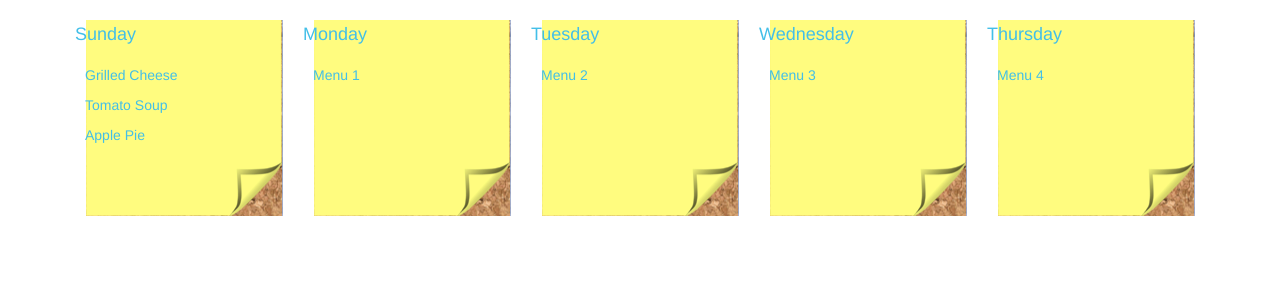
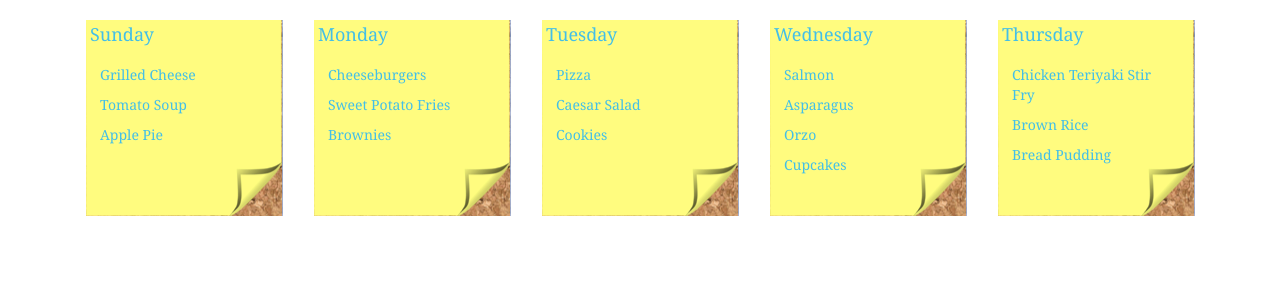
Before and after one commit to jlastrachan/ServeUs, a plain HTML site: page menu.html in a window 1280 px wide. Shown: the part 135-422 px from the top of the page. Drawn offline with Linux system fonts and the light colour scheme; a script that the page names is missing.

Commit message:
updated menus and font

```diff
--- a/mainLayout.css
+++ b/mainLayout.css
@@ -1,5 +1,9 @@
 .navbar-default .navbar-brand {
     color: #43BFE8;
+}
+
+body {
+	font-family: Georgia;
 }
 #corkboard {
 	background-image: url("corkboard.png");
@@ -332,9 +336,11 @@ textarea{
 .menu_text {
 	position: absolute;
 	top: -5px;
-	left: 5px;
-	width: 100%;
+	left: 20px;
+	width: 200px;
 	color: #43BFE8;
+	margin-left: auto;
+	margin-right: auto;
 
 }
 
--- a/menu.html
+++ b/menu.html
@@ -108,7 +108,9 @@ $(document).ready(function() {
               [contenteditable="true"] { padding: 10px; }
               [contenteditable="true"]:hover { outline: 2px dashed #0090D2; }
             </style>
-            Menu 1
+            <p>Cheeseburgers</p>
+            <p>Sweet Potato Fries</p>
+            <p>Brownies</p>
             </div>
           </span>
         </div>
@@ -121,7 +123,9 @@ $(document).ready(function() {
               [contenteditable="true"] { padding: 10px; }
               [contenteditable="true"]:hover { outline: 2px dashed #0090D2; }
             </style>
-            Menu 2
+            <p>Pizza</p>
+            <p>Caesar Salad</p>
+            <p>Cookies</p>
             </div>
           </span>
         </div>
@@ -134,7 +138,10 @@ $(document).ready(function() {
               [contenteditable="true"] { padding: 10px; }
               [contenteditable="true"]:hover { outline: 2px dashed #0090D2; }
             </style>
-            Menu 3
+            <p>Salmon</p>
+            <p>Asparagus</p>
+            <p>Orzo</p>
+            <p>Cupcakes</p>
             </div>
           </span>
         </div>
@@ -147,7 +154,9 @@ $(document).ready(function() {
               [contenteditable="true"] { padding: 10px; }
               [contenteditable="true"]:hover { outline: 2px dashed #0090D2; }
             </style>
-            Menu 4
+            <p>Chicken Teriyaki Stir Fry</p>
+            <p>Brown Rice</p>
+            <p>Bread Pudding</p>
             </div>
           </span>
         </div>
```
